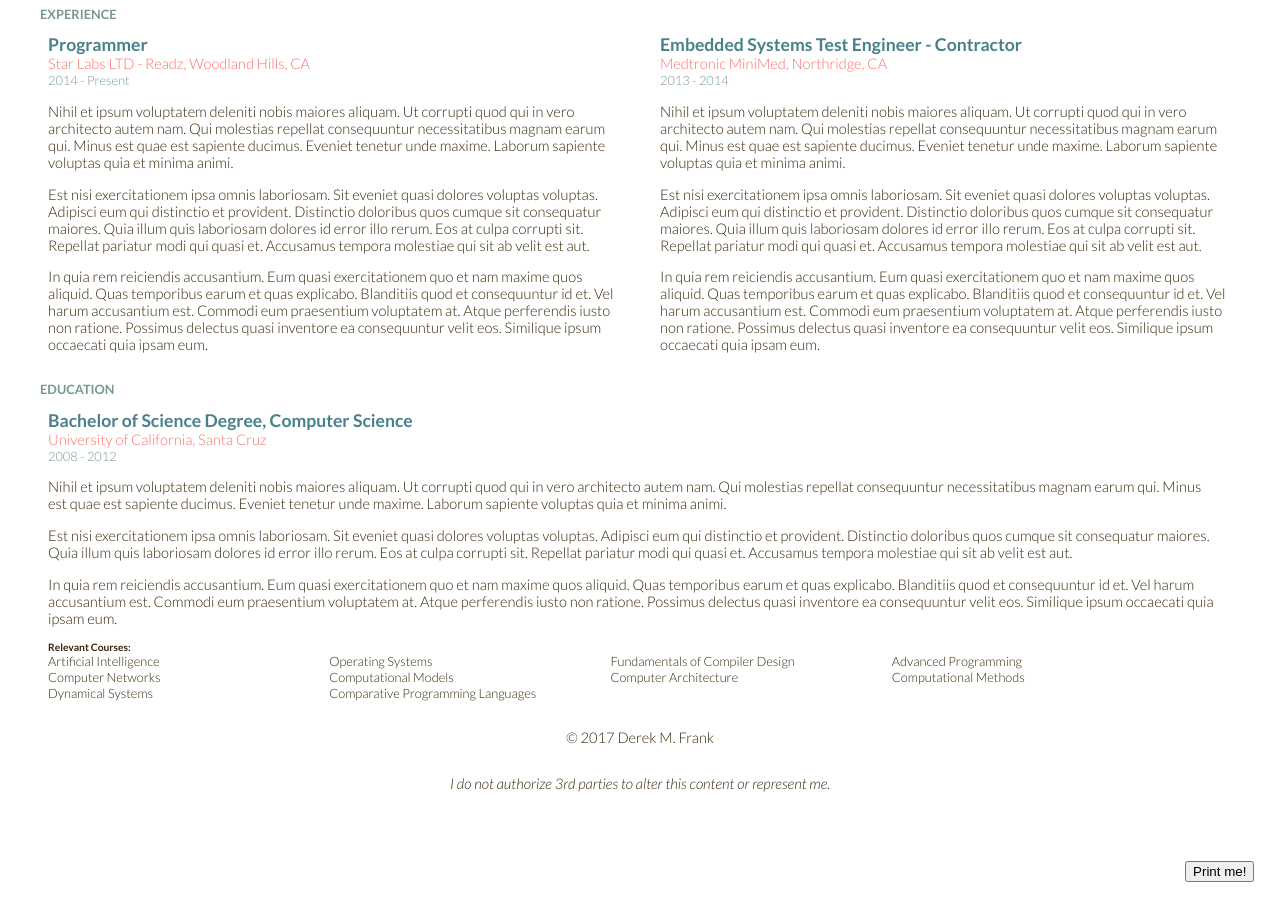
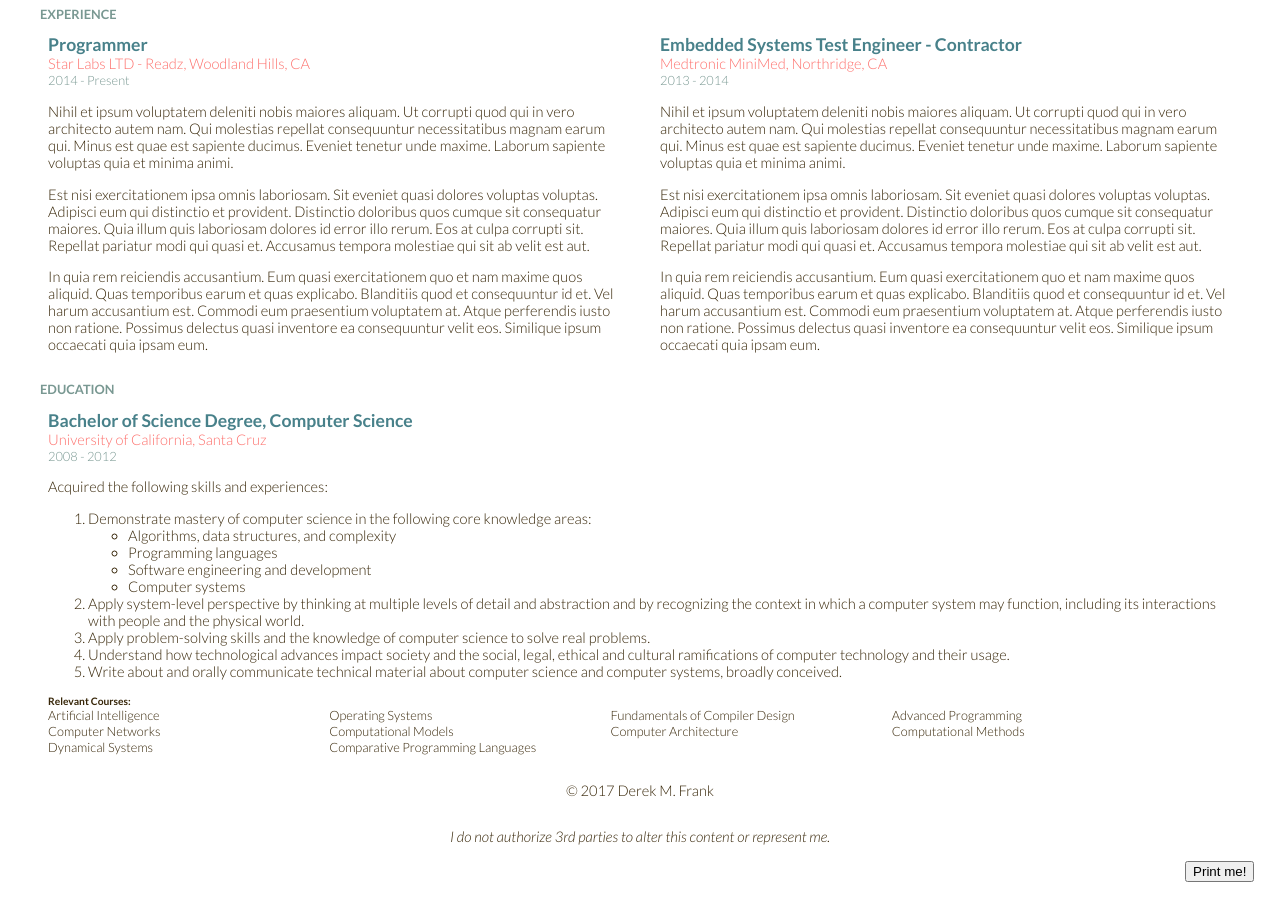
Before and after one commit to defrank/defrank.github.io, a Jekyll site: the page built from resume.html, in a window 1280 px wide and 900 px high, scrolled down 920 px. Built offline with Jekyll 4.4.1, drawn with Linux system fonts in a browser that asks for light colours.

Commit message:
feat(resume): Add UCSC content for education section
WIP: #4

```diff
--- a/resume.html
+++ b/resume.html
@@ -647,20 +647,26 @@ layout: blank
                class="organization"
                target="_blank">University of California, Santa Cruz</a>
             <div class="date"><time>2008</time> - <time>2012</time></div>
-            <p>Nihil et ipsum voluptatem deleniti nobis maiores aliquam. Ut corrupti quod qui in
-            vero architecto autem nam. Qui molestias repellat consequuntur necessitatibus magnam
-            earum qui. Minus est quae est sapiente ducimus. Eveniet tenetur unde maxime. Laborum
-            sapiente voluptas quia et minima animi.</p>
-            <p>Est nisi exercitationem ipsa omnis laboriosam. Sit eveniet quasi dolores voluptas
-            voluptas. Adipisci eum qui distinctio et provident. Distinctio doloribus quos cumque sit
-            consequatur maiores. Quia illum quis laboriosam dolores id error illo rerum.
-            Eos at culpa corrupti sit. Repellat pariatur modi qui quasi et. Accusamus tempora
-            molestiae qui sit ab velit est aut.</p>
-            <p>In quia rem reiciendis accusantium. Eum quasi exercitationem quo et nam maxime quos
-            aliquid. Quas temporibus earum et quas explicabo. Blanditiis quod et consequuntur
-            id et. Vel harum accusantium est. Commodi eum praesentium voluptatem at.
-            Atque perferendis iusto non ratione. Possimus delectus quasi inventore ea
-            consequuntur velit eos. Similique ipsum occaecati quia ipsam eum.</p>
+            <p>Acquired the following skills and experiences:</p>
+            <ol>
+                <li>Demonstrate mastery of computer science in the following core knowledge areas:
+                    <ul>
+                        <li>Algorithms, data structures, and complexity</li>
+                        <li>Programming languages</li>
+                        <li>Software engineering and development</li>
+                        <li>Computer systems</li>
+                    </ul>
+                </li>
+                <li>Apply system-level perspective by thinking at multiple levels of detail and
+                    abstraction and by recognizing the context in which a computer system may
+                    function, including its interactions with people and the physical world.</li>
+                <li>Apply problem-solving skills and the knowledge of computer science to solve real
+                problems.</li>
+                <li>Understand how technological advances impact society and the social, legal,
+                    ethical and cultural ramifications of computer technology and their usage.</li>
+                <li>Write about and orally communicate technical material about computer science and
+                    computer systems, broadly conceived.</li>
+            </ol>
             <dl class="courses">
                 <dt><a target="_blank"
                     href="https://github.com/defrank/coursework#readme">Relevant Courses</a></dt>
```
